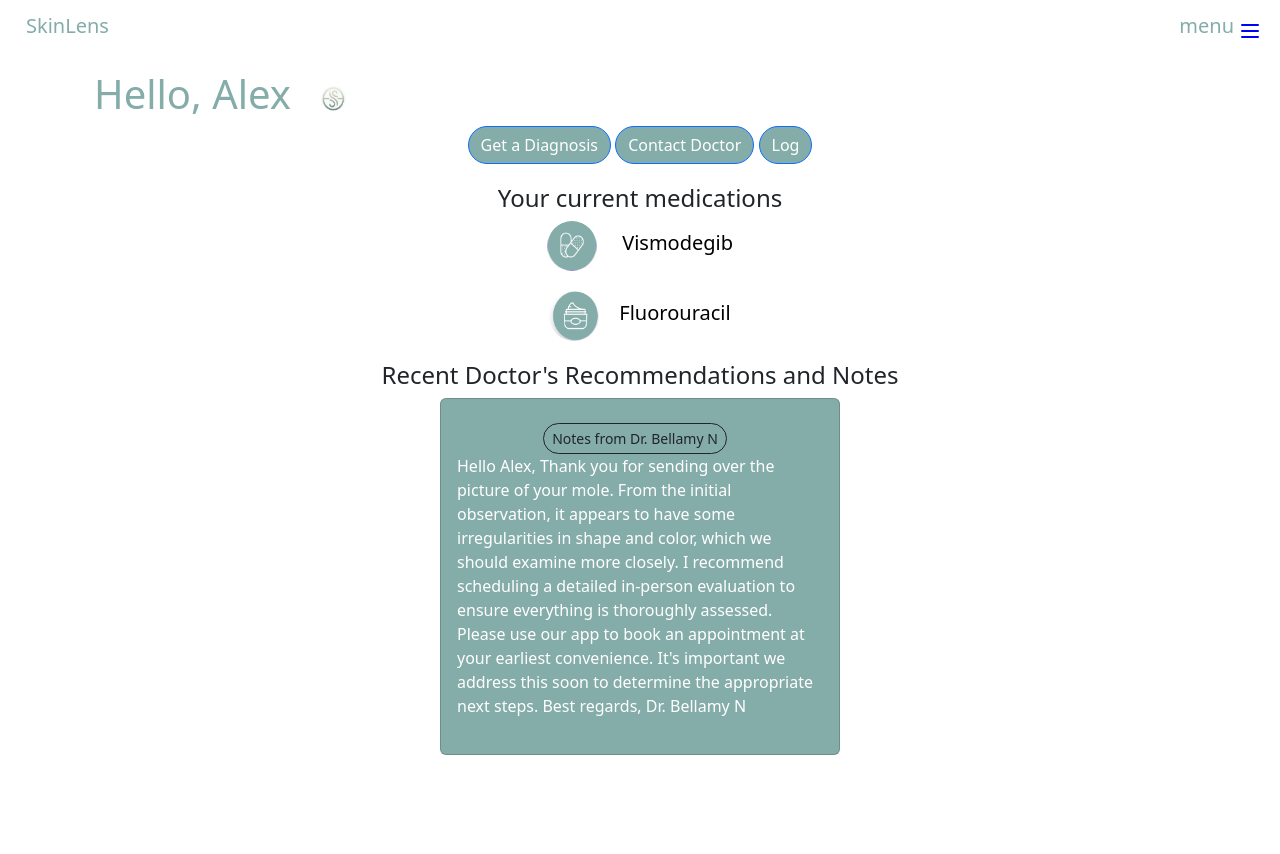
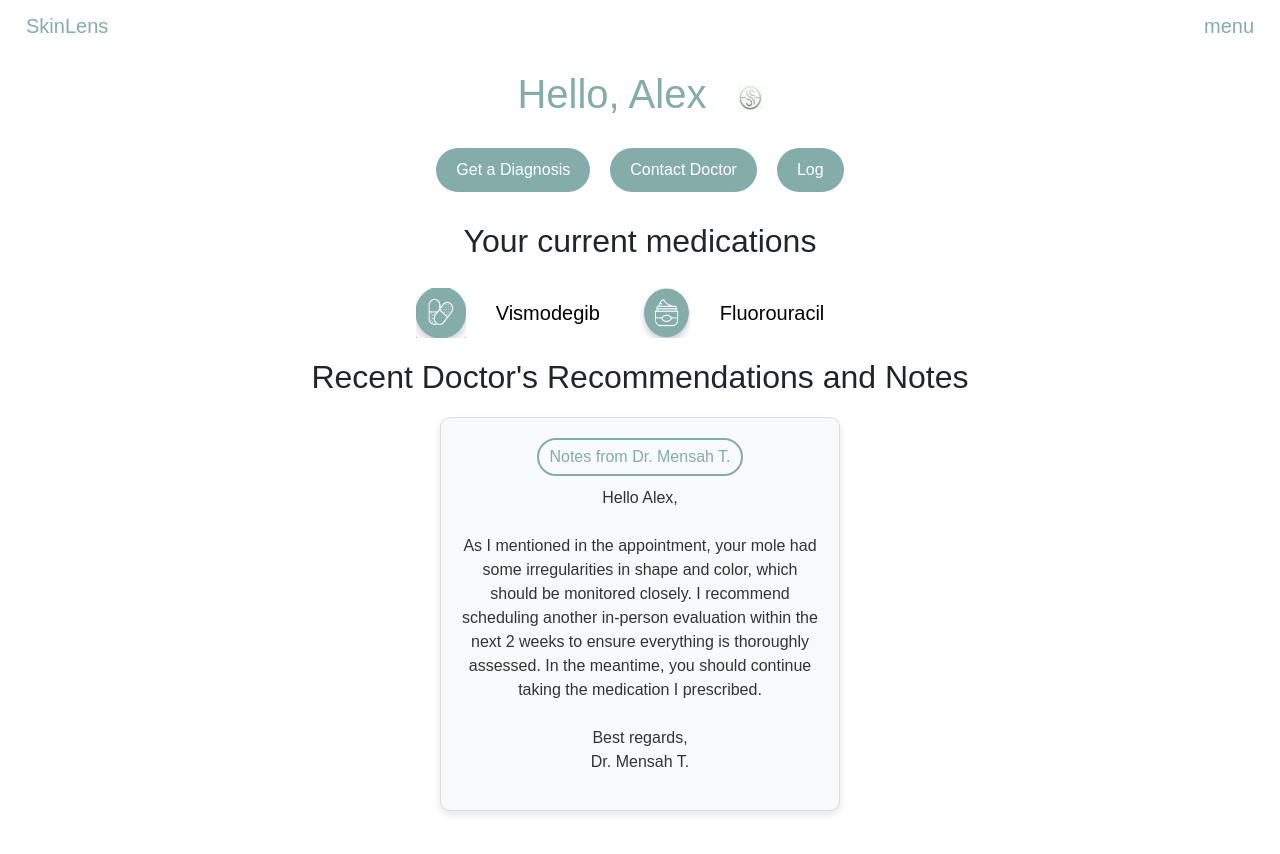
Before and after one commit to Sidd0803/SkinLens, a Next.js app in the folder frontend/: page /home in a window 1280 px wide. Shown: the top 854 px of the page. Before the commit the page ends 800 px from the top, so only its background shows below. Built offline with nearby package versions, Linux system fonts and the light colour scheme.

Commit message:
styling final edits

```diff
--- a/frontend/app/components/nav.tsx
+++ b/frontend/app/components/nav.tsx
@@ -27,7 +27,6 @@ const Navigation = () => {
           <button onClick={toggleMenu} className="menu-button">
             menu
           </button>
-          <svg width="20px" height="20px" viewBox="0 -2 20 20" xmlns="http://www.w3.org/2000/svg" fill="none"><g id="SVGRepo_bgCarrier" strokeWidth="0"></g><g id="SVGRepo_tracerCarrier" strokeLinecap="round" strokeLinejoin="round"></g><g id="SVGRepo_iconCarrier"> <path fill="#0000FF" fillRule="evenodd" d="M19 4a1 1 0 01-1 1H2a1 1 0 010-2h16a1 1 0 011 1zm0 6a1 1 0 01-1 1H2a1 1 0 110-2h16a1 1 0 011 1zm-1 7a1 1 0 100-2H2a1 1 0 100 2h16z"></path> </g></svg>
 
           {isMenuOpen && (
             <div className='menu'>
--- /dev/null
+++ b/frontend/app/home/home.css
@@ -0,0 +1,131 @@
+body {
+    background-color: #ffff; /* Sets a light grey background for the entire page */
+    font-family: 'Arial', sans-serif;
+    margin: 0;
+    padding: 0;
+  }
+
+  .container {
+    padding-top: 70px;
+    padding-bottom: 30px;
+  }
+
+  .header {
+    text-align: center;
+    color: #84ACA9;
+  }
+
+  .header img {
+    margin-left: 20px;
+  }
+
+  .button {
+    margin: 10px;
+    background-color: #84ACA9;
+    border: none;
+    border-radius: 50px;
+    padding: 10px 20px;
+    color: white;
+    text-decoration: none;
+    display: inline-block;
+    transition: background-color 0.3s;
+  }
+
+  .button:hover {
+    background-color: #76a1a0;
+  }
+
+  .button-container {
+    display: flex;
+    justify-content: center;
+    align-items: center;
+    margin-top: 20px;
+  }
+
+  .med-container {
+    text-align: center;
+    margin-top: 20px;
+  }
+
+  .med-item {
+    margin-top: 20px;
+    display: inline-block;
+  }
+
+  .med-item img {
+    vertical-align: middle;
+  }
+
+  .med-item span {
+    margin-left: 20px;
+    font-size: 20px;
+    color: black;
+  }
+
+  .card {
+    display: flex;
+    flex-direction: column;
+    align-items: center;
+    justify-content: center;
+    width: 80%; /* Responsive width */
+    max-width: 400px;
+    margin: 20px auto;
+    background-color: #f8f9fa;; /* White background for the card */
+    color: #333; /* Dark grey text for better readability */
+    padding: 20px;
+    border-radius: 10px;
+    box-shadow: 0 4px 8px rgba(0,0,0,0.1); /* Adds depth with a shadow */
+    border: 1px solid #ddd; /* Subtle border */
+  }
+
+  .note-button-container {
+    margin-bottom: 10px;
+  }
+
+  .note-button {
+    background: none;
+    border: 2px solid #84ACA9;
+    border-radius: 20px;
+    padding: 5px 10px;
+    color: #84ACA9;
+    cursor: pointer;
+    transition: background-color 0.3s, color 0.3s;
+  }
+
+  .note-button:hover {
+    background-color: #84ACA9;
+    color: white;
+  }
+
+  .notes-container {
+    text-align: center; /* Centers the text horizontally */
+    margin-top: 20px;
+  }
+
+  /* Ensuring all text in .notes-container, including sub-elements, is centered */
+  .notes-container h2 {
+    margin-top: 0; /* Adjusts spacing if needed */
+    margin-bottom: 20px; /* Provides space below the heading */
+  }
+
+  .med-container {
+    text-align: center; /* Centers the items in the container */
+  }
+
+  .med-item {
+    display: inline-block; /* Keeps items side by side */
+    vertical-align: top; /* Aligns items at their top edges */
+    margin-right: 40px; /* Adds more space between the items */
+  }
+
+  .med-item img {
+    vertical-align: middle; /* Aligns the image vertically in the middle of the text */
+    margin-right: 10px; /* Space between the image and the text */
+  }
+
+  .med-item span {
+    vertical-align: middle; /* Aligns the text vertically in the middle of the image */
+    display: inline-block;
+    font-size: 20px;
+    color: black;
+  }
--- a/frontend/app/home/page.jsx
+++ b/frontend/app/home/page.jsx
@@ -1,70 +1,54 @@
 'use client'
 import React from 'react';
 import Navigation from '../components/nav';
-import Col from 'react-bootstrap/Col';
-import Container from 'react-bootstrap/Container';
-import Image from 'react-bootstrap/Image';
-import Row from 'react-bootstrap/Row';
-import Button from 'react-bootstrap/Button';
-import Card from 'react-bootstrap/Card';
+import './home.css';
 
 
 function HomePage() {
+  return (
+    <main>
+      <Navigation />
 
-  return (
-    <main >
-    <Navigation/>
+      <div className="container">
+        <div className="header">
+          <h1>Hello, Alex <img src="SkinLensLogo.jpg" width="25" height="25" alt="logo" /></h1>
+        </div>
 
-    <div className="container" style={{ paddingTop: '70px' }}>
+        <div className="button-container">
+          <a href="diagnosis" className="button">Get a Diagnosis</a>
+          <a href="doctors/contact" className="button">Contact Doctor</a>
+          <a href="log/progression" className="button">Log</a>
+        </div>
+        <div className="med-container">
+  <h2>Your current medications</h2>
+  <div className="med-item">
+    <img src="meds.png" width="50" height="50" alt="meds" />
+    <span>Vismodegib</span>
+  </div>
+  <div className="med-item">
+    <img src="moisturizer.png" width="50" height="50" alt="moisturizer" />
+    <span>Fluorouracil</span>
+  </div>
+</div>
 
-        <Container>
-          <Row>
-            <Col lg = {6}>
-            <h1 style={{ color: '#84ACA9'}} >Hello, Alex {' '}
-              <Image src="SkinLensLogo.jpg" width = "25" height = "25" roundedCircle style={{ marginLeft: '20px'}} />
-            </h1>
-            </Col>
-          </Row>
-        </Container>
-    </div>
-    <div style={{textAlign: 'center'}}>
-          <Button href="diagnosis" size="m" style={{ backgroundColor: '#84ACA9', borderRadius: '50px' }} >Get a Diagnosis</Button>{' '}
-          <Button href="doctors/contact" size="m" style={{ backgroundColor: '#84ACA9', borderRadius: '50px'}} >Contact Doctor</Button>{' '}
-          <Button href="log/progression" size="m" style={{ backgroundColor: '#84ACA9', borderRadius: '50px'}} >Log</Button>
-    </div>
+        <div className="notes-container">
+          <h2>Recent Doctor's Recommendations and Notes</h2>
+          <div className="card">
+  <div className="note-button-container">
+    <button className="note-button">Notes from Dr. Mensah T.</button>
+  </div>
+  <p>
+              Hello Alex,<br /> <br />
+              As I mentioned in the appointment, your mole had some irregularities in shape and color, which should be monitored closely.
+              I recommend scheduling another in-person evaluation within the next 2 weeks to ensure everything is thoroughly assessed.
+              In the meantime, you should continue taking the medication I prescribed.<br /> <br />
+              Best regards,<br />
+              Dr. Mensah T.
+            </p>
+</div>
 
-      <div style={{ textAlign: 'center', marginTop: '20px' }}>
-        <h2 style={{fontSize: '24px'}}>Your current medications</h2>
-        <div>
-          <Image src="meds.png" width="50" height="50" roundedCircle />
-          <span style={{ marginLeft: '20px', fontSize: '20px', color: 'black' }}> Vismodegib</span>
-        </div>
-        <div style={{ marginTop: '20px' }}>
-          <Image src="moisturizer.png" width="50" height="50" roundedCircle />
-          <span style={{ marginLeft: '20px', fontSize: '20px', color: 'black' }}>Fluorouracil </span>
         </div>
       </div>
-
-
-    <div style={{ paddingTop: '20px', textAlign: 'center' }}>
-    <h2 style={{fontSize: '24px'}}>Recent Doctor's Recommendations and Notes</h2>
-      <Card className="text-center" style={{ width: '400px', height: 'auto', margin: '0 auto', backgroundColor: '#84ACA9', color: 'black'}}>
-        <Card.Body style = {{color: 'white'}}>
-          <Card.Title></Card.Title>
-          <div style={{ marginBottom: '20px' }}>
-              <Button variant="outline-dark" size="sm" style={{ borderRadius: '20px', marginRight: '10px' }}>Notes from Dr. Bellamy N</Button>
-              <p style={{ textAlign: 'left' }}>
-              Hello Alex,
-              Thank you for sending over the picture of your mole. From the initial observation, it appears to have some irregularities in shape and color, which we should examine more closely. I recommend scheduling a detailed in-person evaluation to ensure everything is thoroughly assessed. Please use our app to book an appointment at your earliest convenience. It's important we address this soon to determine the appropriate next steps.
-
-              Best regards, Dr. Bellamy N
-              </p>
-            </div>
-        </Card.Body>
-    </Card>
-    </div>
-
-
     </main>
   );
 }
--- a/frontend/app/page.tsx
+++ b/frontend/app/page.tsx
@@ -1,5 +1,5 @@
 'use client'
-// import Navigation from "./components/nav";
+//import Navigation from "./components/nav";
 import { useRouter } from "next/navigation";
 import DiagnosisPage from "./diagnosis/page";
 import HomePage from "./home/page";
```
Also changed, not shown: frontend/app/doctors/contact/page.jsx (+16 -4 lines), frontend/app/doctors/contact/contact.css (line endings or trailing spaces), frontend/public/meds.png.
